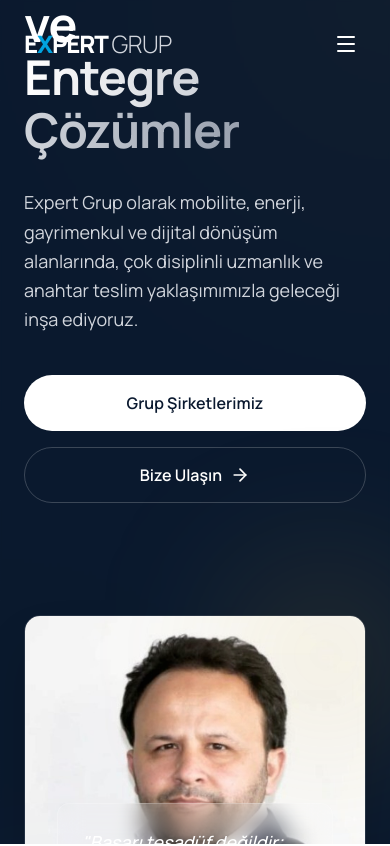
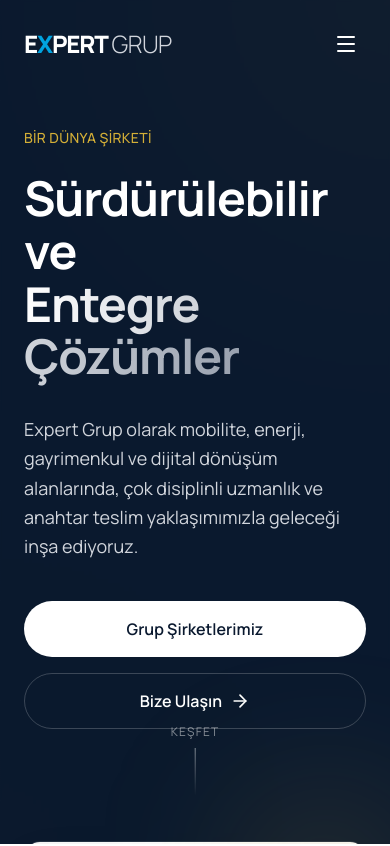
Before and after one commit to tacker2022/expert-grup-website, a Next.js app: page / in a window 390 px wide. Shown: the top 846 px of the page. Built offline with nearby package versions, Linux system fonts and the light colour scheme.

Commit message:
fix(mobile): adjust hero alignment to top on mobile

```diff
--- a/components/home/hero.tsx
+++ b/components/home/hero.tsx
@@ -6,7 +6,7 @@
 
 export function Hero() {
     return (
-        <section className="relative h-screen min-h-[800px] flex items-center justify-center overflow-hidden bg-expert-navy text-white">
+        <section className="relative h-screen min-h-[800px] flex items-start lg:items-center justify-center overflow-hidden bg-expert-navy text-white">
             {/* Abstract Background */}
             <div className="absolute inset-0 z-0">
                 <div className="absolute inset-0 bg-[radial-gradient(circle_at_top_right,rgba(212,175,55,0.15),transparent_50%)]" />
```
